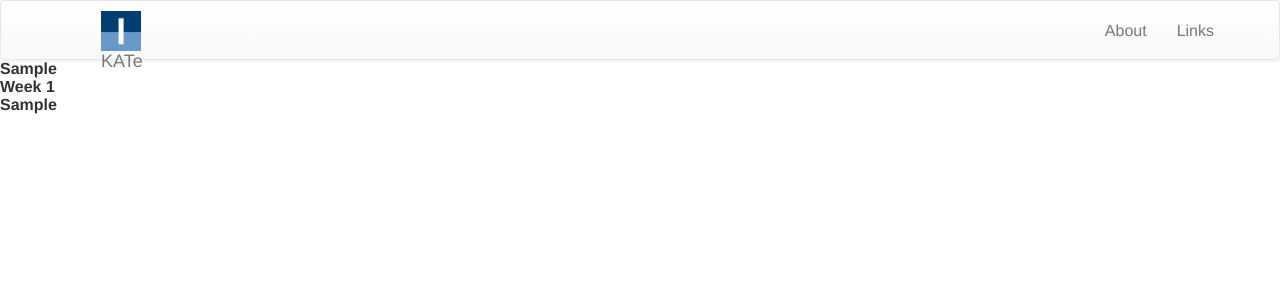
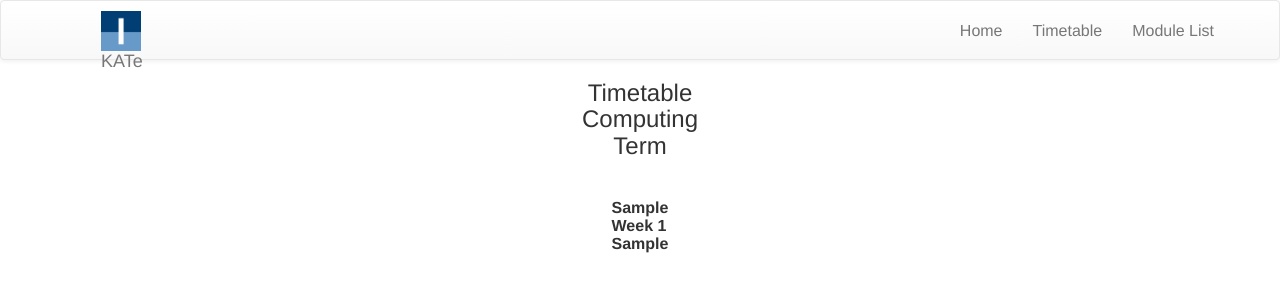
Before and after one commit to yifanthomaswu/KATE-Django, a Django app: template KATE/kateapp/templates/kateapp/timetable.html in a window 1280 px wide. Shown: the top 300 px of the page. Run offline with Django 3.2, Linux system fonts and the light colour scheme; tables that the repository leaves empty hold one stand-in row (values such as "Sample post"); the template is opened without the code that fills it: values that come from a table or form of the project are taken from there, most other values are stand-ins (such as "Sample title", 1, 10 or a date in 2020); lists and menus that the app fills with data are empty; some libraries are stand-ins or nearby versions.

Commit message:
added customisation for personal page and timetable

```diff
--- a/KATE/kateapp/static/kateapp/css/style.css
+++ b/KATE/kateapp/static/kateapp/css/style.css
@@ -57,9 +57,6 @@
 	padding-top: 20px;
 }
 
-.profile-pic {
-	padding-left: 20%;
-}
 
 .profile-pic img {
 	border-radius: 50%;
@@ -67,10 +64,50 @@
 }
 
 .personal-info {
-	padding-top: 40px;
+	padding: 40px 30% 60px 30%;
 }
 
 .personal-info-text {
-	padding-top: 60px;
-	padding-left: 40px;
+	padding-top: 40px;
+	padding-left :0px;
+	font-size: 16px;
 }
+
+.container-link {
+	padding: 20px 30% 60px 30%;
+}
+
+.container-link h3 {
+	padding-bottom: 20px;
+}
+
+.container-link .col-md-2  img {
+	display: block;
+	margin: auto;
+}
+.container-link .col-md-2  img:hover {
+	opacity: 0.5;
+}
+
+.container-link .col-md-2 h4 {
+	text-align: center;
+	color: #003E74;
+}
+
+.task-notification {
+	padding: 20px 30% 60px 30%;
+}
+
+.twitter-feed {
+	padding: 20px 30% 60px 30%;
+}
+
+.timetable h3{
+	text-align: center;
+	padding-bottom: 30px;
+}
+
+.timetable table {
+	margin-left: auto;
+	margin-right: auto;
+}
--- a/KATE/kateapp/templates/kateapp/course.html
+++ b/KATE/kateapp/templates/kateapp/course.html
@@ -17,8 +17,9 @@
             </div>
             <div>
               <ul class="nav navbar-nav navbar-right">
-                <li><a href="#">About</a></li>
-                <li><a href="#">Links</a></li>
+                <li><a href="{% url 'personal_page' %}">Home</a></li>
+                <li><a href="{% url 'index' %}">Timetable</a></li>
+                <li><a href="{% url 'index' %}">Module List</a></li>
               </ul>
             </div>
           </div>
--- a/KATE/kateapp/templates/kateapp/course_list.html
+++ b/KATE/kateapp/templates/kateapp/course_list.html
@@ -17,8 +17,9 @@
             </div>
             <div>
               <ul class="nav navbar-nav navbar-right">
-                <li><a href="#">About</a></li>
-                <li><a href="#">Links</a></li>
+                <li><a href="{% url 'personal_page' %}">Home</a></li>
+                <li><a href="{% url 'index' %}">Timetable</a></li>
+                <li><a href="{% url 'index' %}">Module List</a></li>
               </ul>
             </div>
           </div>
--- a/KATE/kateapp/templates/kateapp/timetable.html
+++ b/KATE/kateapp/templates/kateapp/timetable.html
@@ -17,13 +17,23 @@
             </div>
             <div>
               <ul class="nav navbar-nav navbar-right">
-                <li><a href="#">About</a></li>
-                <li><a href="#">Links</a></li>
+                <li><a href="{% url 'personal_page' %}">Home</a></li>
+                <li><a href="{% url 'index' %}">Timetable</a></li>
+                <li><a href="{% url 'index' %}">Module List</a></li>
               </ul>
             </div>
           </div>
         </nav>
-        <table border=0>
+
+        <div class = "container-fluid timetable">
+          <div class = "table-header">
+            <h3>Timetable<br>
+            Computing {{person.student_letter_yr}}<br>
+            Term</h3>
+          </div>
+
+
+            <table border=0 class="table-striped table-responsive">
                 <tr>
                     <th colspan="4"></th>{% for month in months %}
                     <th bgcolor="white" colspan={{ month.1 }}>{{ month.0 }}</th>{% endfor %}
@@ -37,5 +47,6 @@
                     {% if day.1 %}<th bgcolor="white">{{ day.0 }}</th>{% else %}<th></th>{% endif %}{% endfor %}
                 </tr>
             </table>
+        </div>
     </body>
 </html>
```
Also changed, not shown: KATE/kateapp/templates/kateapp/personal_page.html (+65 -3 lines), KATE/kateapp/static/kateapp/images/alarm-clock.png (added), KATE/kateapp/static/kateapp/images/database.png (added), KATE/kateapp/static/kateapp/images/folder.png (added), KATE/kateapp/static/kateapp/images/grades.png (added), KATE/kateapp/static/kateapp/images/icon/png/alarm-clock.png (added), KATE/kateapp/static/kateapp/images/icon/png/database.png (added), KATE/kateapp/static/kateapp/images/icon/png/folder.png (added), KATE/kateapp/static/kateapp/images/icon/png/grades.png (added), KATE/kateapp/static/kateapp/images/icon/png/mail.png (added), KATE/kateapp/static/kateapp/images/icon/png/screen.png (added), KATE/kateapp/static/kateapp/images/mail.png (added), KATE/kateapp/static/kateapp/images/screen.png (added), 1 other file. Lines whose indentation alone changed are shown as unchanged.
